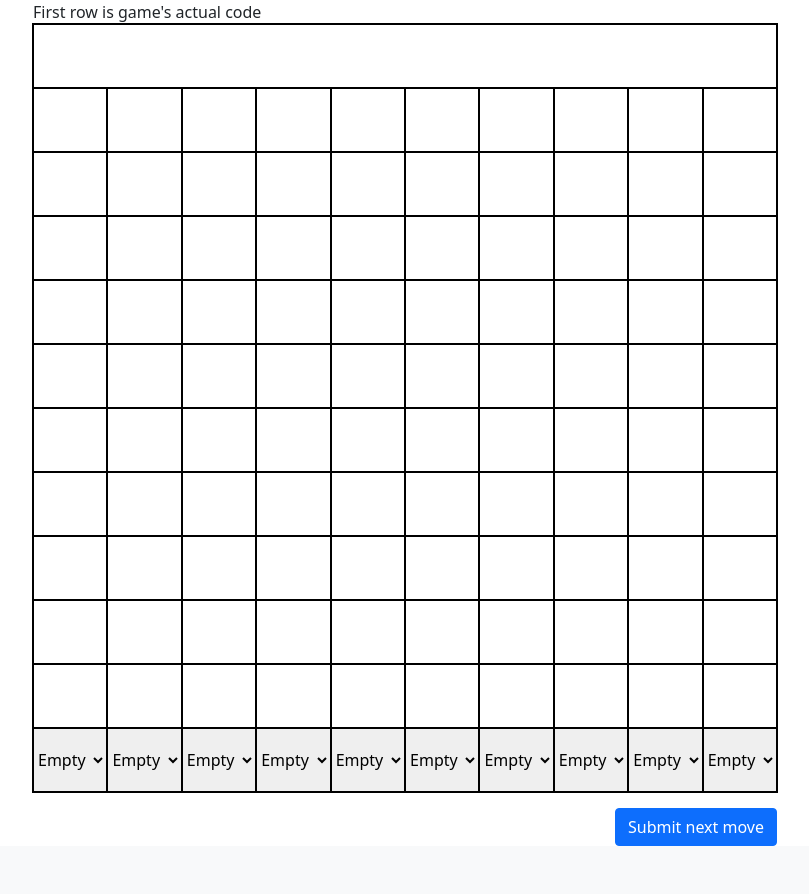
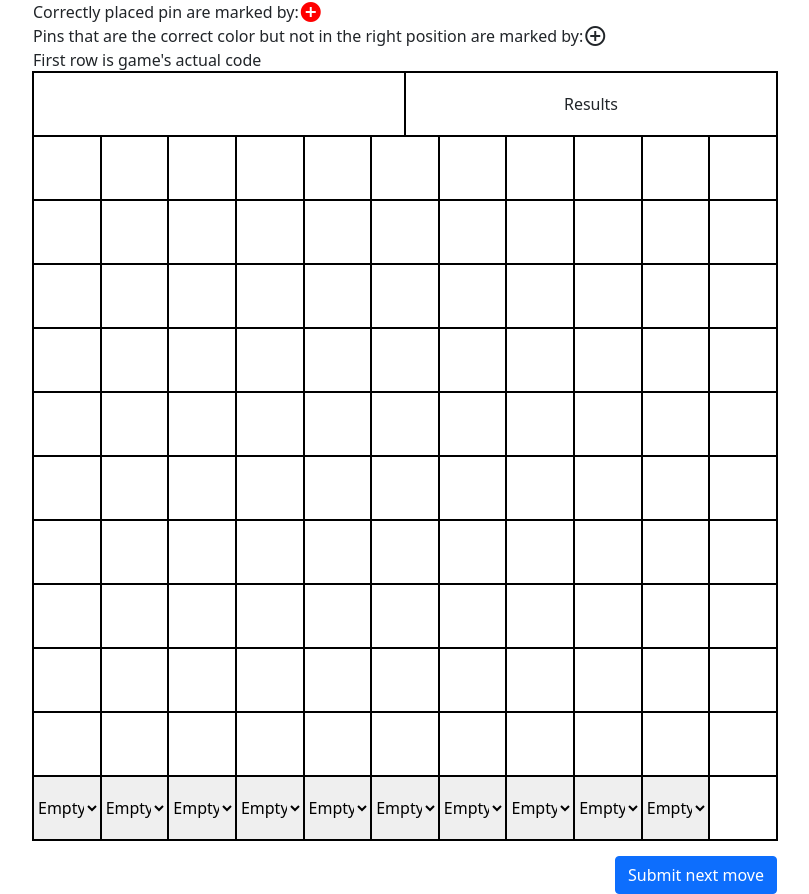
Before and after one commit to LordChunk/Python-Eindopdracht, a Flask app: template templates/game.html in a window 1280 px wide. Shown: the part 56-950 px from the top of the page, without its empty margins (49-858 px from the left). Before the commit the page ends 902 px from the top, so only its background shows below. Run offline with Flask 2, Linux system fonts and the light colour scheme; tables that the repository leaves empty hold one stand-in row (values such as "Sample post"); the template is opened without the code that fills it: values that come from a table or form of the project are taken from there, most other values are stand-ins (such as "Sample title", 1, 10 or a date in 2020).

Commit message:
Added UI for showing correctly and incorrectly placed pins

```diff
--- a/app.py
+++ b/app.py
@@ -77,11 +77,10 @@
     if request.method == 'GET':
         pins = Pin.query.filter_by(game_id=game_id).all()
         used_colors = list(Color)[0:game.number_of_colors]
+        results = mastermind.get_all_results()
         # TODO: Add logic for winning
 
-        print(mastermind.get_all_results())
-
-        return render_template('game.html', game=game, pins=pins, Color=used_colors, code=game.code)
+        return render_template('game.html', game=game, pins=pins, Color=used_colors, code=game.code, results=results)
     else:
         color_array = []
         for value in request.form.values():
--- a/static/app.css
+++ b/static/app.css
@@ -10,6 +10,16 @@
     outline: 1px solid black;
 }
 
+.top-row > * {
+    padding: 0;
+    display: flex;
+}
+.correct {
+    color: red;
+}
+.in_but_not_correct {
+    /*color: white;*/
+}
 .RED {
     background-color: red;
 }
--- a/templates/game.html
+++ b/templates/game.html
@@ -3,11 +3,23 @@
     <div class="col-lg-8">
         <form method="POST" action="./{{ game.id }}">
             <div class="container board-container">
-                <div class="row">First row is game's actual code</div>
+                <div class="row top-row">
+                    <span>
+                         Correctly placed pin are marked by: <span class="material-icons correct">add_circle</span>
+                    </span>
+                    <span>
+                        Pins that are the correct color but not in the right position are marked by: <span
+                            class="material-icons in_but_not_correct">add_circle_outline</span>
+                    </span>
+                    <span>
+                        First row is game's actual code
+                    </span>
+                </div>
                 <div class="row">
                     {% for color in code %}
                         <div class="col {{ color | replace('Color.', '') }}"></div>
                     {% endfor %}
+                    <div class="col">Results</div>
                 </div>
 
                 {% for y in range(0, 10) %}
@@ -20,9 +32,18 @@
                                 first |
                                 replace('Color.', '') }}"
                             >
-                                {# i, _ #}
                             </div>
                         {% endfor %}
+                        <div class="col">
+                            {% if results[y] != Undefined %}
+                                {% for _ in range(results[y].correct) %}
+                                    <span class="material-icons correct">add_circle</span>
+                                {% endfor %}
+                                {% for _ in range(results[y].in_but_not_correct) %}
+                                    <span class="material-icons in_but_not_correct">add_circle_outline</span>
+                                {% endfor %}
+                            {% endif %}
+                        </div>
                     </div>
                 {% endfor %}
                 <div class="row">
@@ -34,6 +55,7 @@
                             {% endfor %}
                         </select>
                     {% endfor %}
+                    <div class="col"></div>
                 </div>
             </div>
             <button type="submit" class="btn btn-primary float-end mt-3">
--- a/templates/layout.html
+++ b/templates/layout.html
@@ -7,6 +7,7 @@
     <link href="https://cdn.jsdelivr.net/npm/bootstrap@5.0.1/dist/css/bootstrap.min.css" rel="stylesheet" integrity="sha384-+0n0xVW2eSR5OomGNYDnhzAbDsOXxcvSN1TPprVMTNDbiYZCxYbOOl7+AMvyTG2x" crossorigin="anonymous">
     <script defer src="https://cdn.jsdelivr.net/npm/bootstrap@5.0.1/dist/js/bootstrap.bundle.min.js" integrity="sha384-gtEjrD/SeCtmISkJkNUaaKMoLD0//ElJ19smozuHV6z3Iehds+3Ulb9Bn9Plx0x4" crossorigin="anonymous"></script>
 
+    <link href="https://fonts.googleapis.com/icon?family=Material+Icons" rel="stylesheet">
     <link rel="stylesheet" href="/static/app.css">
     <title>Pieton Meesturbrijn</title>
 </head>
```
